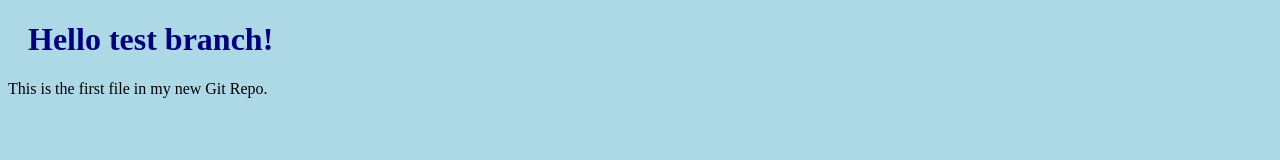
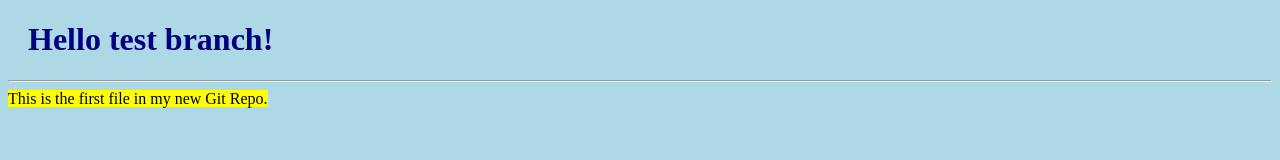
Before and after one commit to rupock/gitPractice, a plain HTML site: page Index.html in a window 1280 px wide. Drawn offline with Linux system fonts and the light colour scheme.

Commit message:
updated the error

```diff
--- a/Index.html
+++ b/Index.html
@@ -7,7 +7,8 @@
 <body>
 
 <h1>Hello test branch!</h1>
-<p>This is the first file in my new Git Repo.</p>
+<hr>
+<mark>This is the first file in my new Git Repo.</mark>
 
 </body>
 </html>
```
